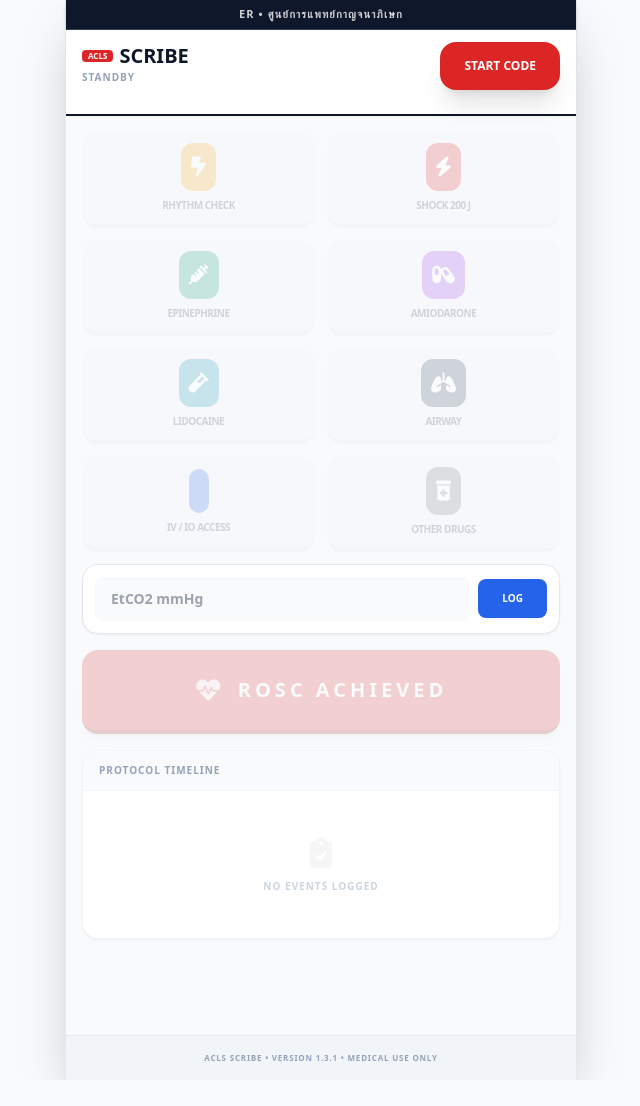
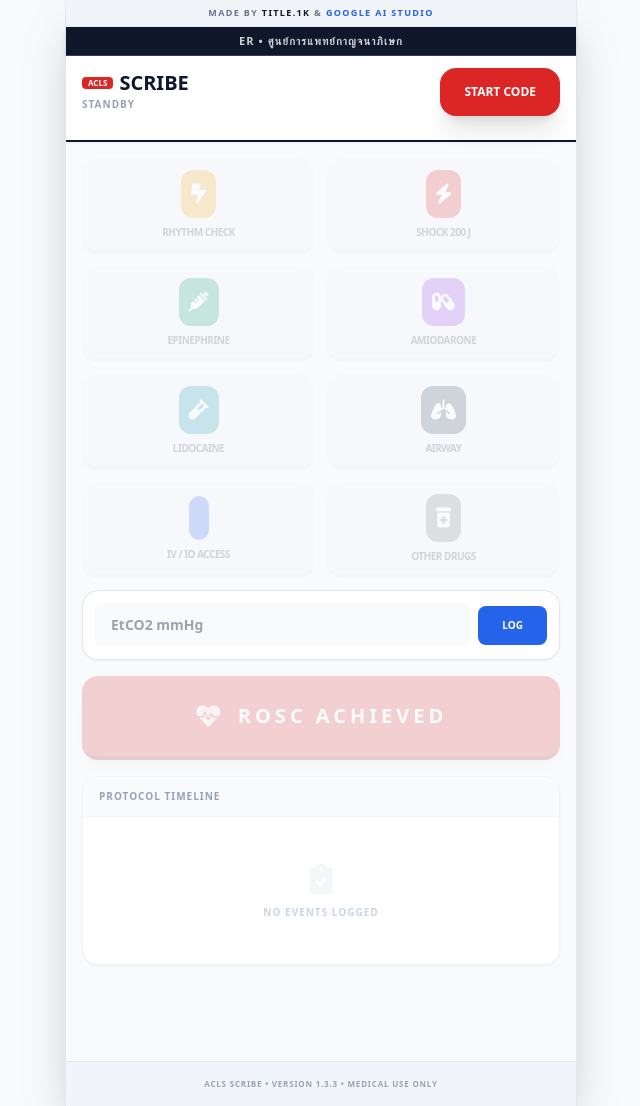
Before and after one commit to title-1k/ACLS-Notator, a React (Vite) app: page / in a window 1280 px wide. Shown: the whole page, without its empty margins (319-959 px from the left). Before the commit the page ends 1080 px from the top, so only its background shows below. Built offline with nearby package versions, Linux system fonts and the light colour scheme.

Commit message:
feat: Update version and credit header
Updates the application version to 1.3.3 and adds a credit header displaying the developers. The credit header's background color was also adjusted to improve contrast.

```diff
--- a/App.tsx
+++ b/App.tsx
@@ -204,7 +204,14 @@ const App: React.FC = () => {
 
   return (
     <div className="min-h-screen bg-slate-50 flex flex-col max-w-lg mx-auto shadow-none sm:shadow-2xl border-x border-slate-200">
-      {/* Title Bar */}
+      {/* Credit Header - Updated color to prevent blending */}
+      <div className="bg-slate-100 text-slate-500 px-4 py-1.5 no-print border-b border-slate-200 flex justify-center items-center">
+        <p className="text-[9px] font-bold uppercase tracking-[0.15em]">
+          Made by <span className="text-slate-900">title.1k</span> & <span className="text-blue-600">Google AI Studio</span>
+        </p>
+      </div>
+
+      {/* Hospital Title Bar */}
       <div className="bg-slate-900 text-white px-4 py-1.5 shadow-md no-print border-b border-slate-700">
         <p className="text-[11px] font-black uppercase tracking-widest text-center opacity-80">
           ER • ศูนย์การแพทย์กาญจนาภิเษก
@@ -458,7 +465,7 @@ const App: React.FC = () => {
       )}
 
       <footer className="p-4 bg-slate-100 text-[8px] text-slate-400 text-center border-t border-slate-200 uppercase font-black tracking-widest no-print">
-        ACLS Scribe • version 1.3.1 • Medical Use Only
+        ACLS Scribe • version 1.3.3 • Medical Use Only
       </footer>
     </div>
   );
```
